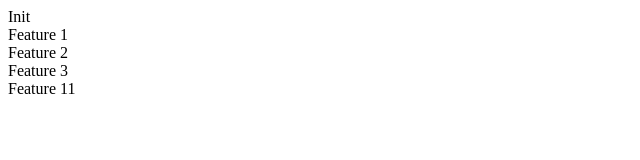
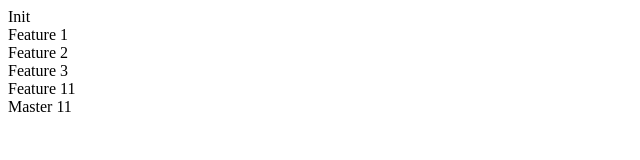
Before and after one commit to xntvno/html, a plain HTML site: page index.html in a window 1280 px wide. Shown: the full height of the page, 0-640 px from the left. Drawn offline with Linux system fonts and the light colour scheme.

Commit message:
Master 11

```diff
--- a/index.html
+++ b/index.html
@@ -6,4 +6,5 @@
     <article>Feature 3</article>
 
     <article>Feature 11</article>
+    <article>Master 11</article>
 </section>
```
